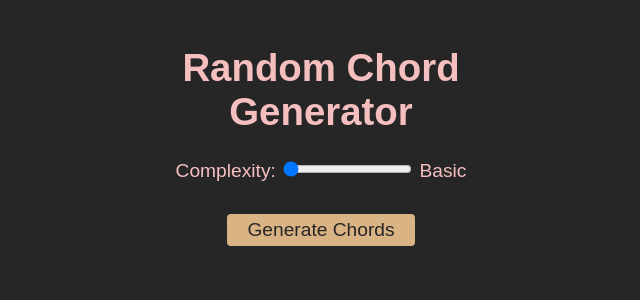
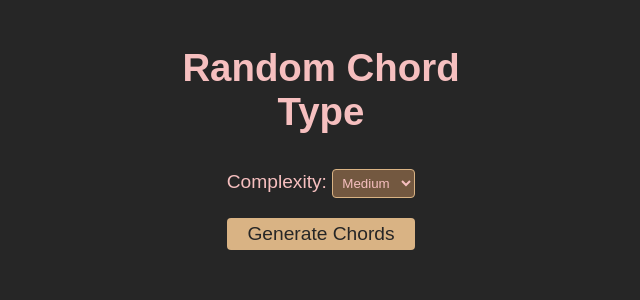
Before and after one commit to y-bears/music-quokka, a Jekyll site: the page chorder.html, which Jekyll copies as it is, in a window 1280 px wide. Shown: the top 300 px of the page, without its empty margins (319-959 px from the left). Built offline with Jekyll 4.4.1, drawn with Linux system fonts in a browser that asks for light colours; part of the change alters nothing that is shown.

Commit message:
corrections

```diff
--- a/chorder.html
+++ b/chorder.html
@@ -24,11 +24,17 @@
 
 <body>
     <div class="container">
-        <h1>Random Chord Generator</h1>
+        <h1>Random Chord Type</h1>
 
         <label for="complexity">Complexity:</label>
-        <input type="range" id="complexity" min="0" max="4" value="0" step="1" oninput="updateComplexityLabel()">
-        <span id="complexityLabel">Basic</span><br><br>
+        <select id="complexity" onchange="updateComplexityLabel()">
+            <option value="0">Basic</option>
+            <option value="1">Low</option>
+            <option value="2" selected>Medium</option>
+            <option value="3">High</option>
+            <option value="4">Random</option>
+        </select>
+
 
         <button onclick="generateChords()">Generate Chords</button>
 
@@ -50,9 +56,9 @@
             // Chord definitions based on complexity
             const chordOptions = {
                 basic: { triad: 100, seventh: 15, fifth: 8 },
-                low: { triad: 100, seventh: 15, fifth: 8, sus2: 2, sus4: 2, add: 3, ext: 3 },
-                med: { triad: 100, seventh: 20, fifth: 15, sus2: 15, sus4: 15, add: 15, ext: 8 },
-                high: { triad: 80, seventh: 100, fifth: 75, sus2: 50, sus4: 50, add: 80, ext: 90 },
+                low: { triad: 100, seventh: 15, fifth: 8, sus2: 2, sus4: 2, add: 3, ext: 2 },
+                med: { triad: 100, seventh: 40, fifth: 15, sus2: 15, sus4: 15, add: 15, ext: 7 },
+                high: { triad: 80, seventh: 100, fifth: 75, sus2: 50, sus4: 50, add: 80, ext: 80 },
                 random: { triad: 100, seventh: 100, fifth: 100, sus2: 50, sus4: 50, add: 50, ext: 50 }
             };
 
@@ -93,7 +99,9 @@
                 cumulativeWeight += weight;
                 if (rand < cumulativeWeight) {
                     if (name === 'add' || name === 'ext') {
-                        return `${name}(${Math.floor(Math.random() * 3) + 9})`;
+                        const values = [9, 11, 13];
+                        const randomIndex = Math.floor(Math.random() * values.length);
+                        return `${name}(${values[randomIndex]})`;
                     }
                     return name;
                 }
```
